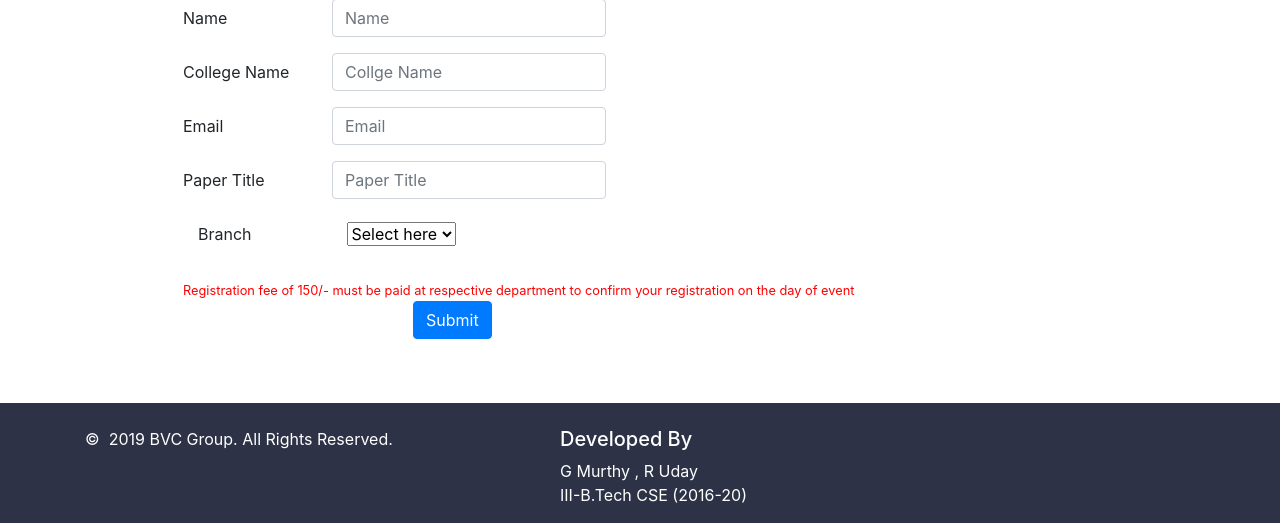
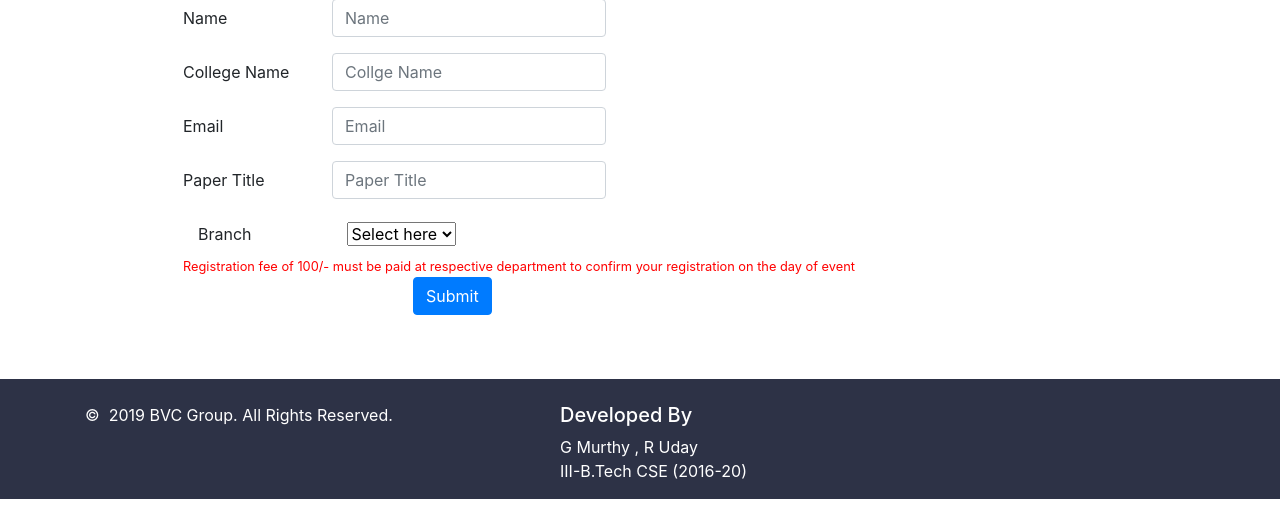
Before and after one commit to murthy98/tech_fest, a Flask app: page /register/ in a window 1280 px wide. Shown: the part 339-862 px from the top of the page. After the commit the page ends 838 px from the top, so only its background shows below. Run offline with Flask 2, Linux system fonts and the light colour scheme; some libraries are stand-ins or nearby versions.

Commit message:
Update register.html

```diff
--- a/templates/register.html
+++ b/templates/register.html
@@ -48,9 +48,10 @@
               <option value="civil">Civil</option>
             </select>
           <br>
-          <br>
 
-        <small style="color:red">Registration fee of 150/- must be paid at respective department to confirm your registration on the day of event</small>
+
+        <small style="color:red">Registration fee of 100/- must be paid at respective department to confirm your registration on the day of event</small>
+        <br>
         <div class="form-group row">
           <div class="col-sm-10">
             <button type="submit" class="btn btn-primary" style="margin-left:230px" name="submit_button">Submit</button>
```
